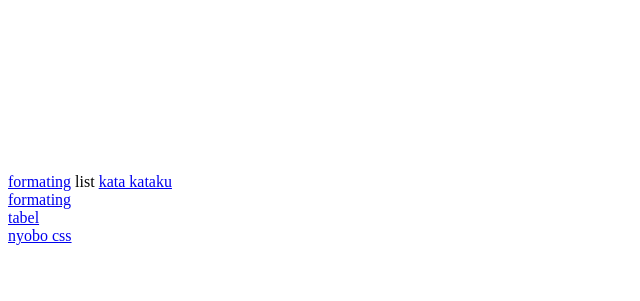
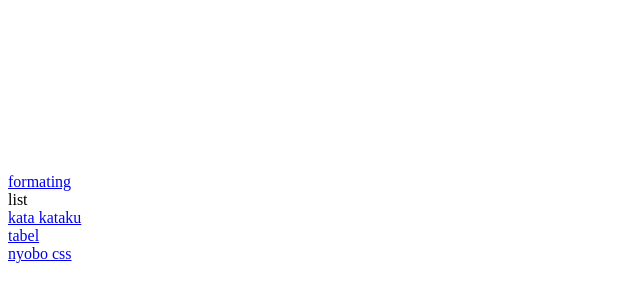
Before and after one commit to Fakhriahmad2008/profel, a plain HTML site: page index.html in a window 1280 px wide. Shown: the part 63-364 px from the top of the page, without its empty margins (0-640 px from the left). Drawn offline with Linux system fonts and the light colour scheme.

Commit message:
index.html

```diff
--- a/index.html
+++ b/index.html
@@ -29,10 +29,9 @@
 </header>
 
 	<naf>
-	<a href="formating.html">formating</a>
-	<a hrefhttps:"list.html">list</a>
+	<a href="formating.html">formating</a> <br>
+	<a hrefhttps:"list.html">list</a> <br>
 	<a href="X3.html">kata kataku</a>  <br>
-	<a href="formating.html">formating</a> <br>
 	<a href="table.html">tabel</a> <br>
 	<a href="nyobo css.html">nyobo css</a> <br>
 
```
